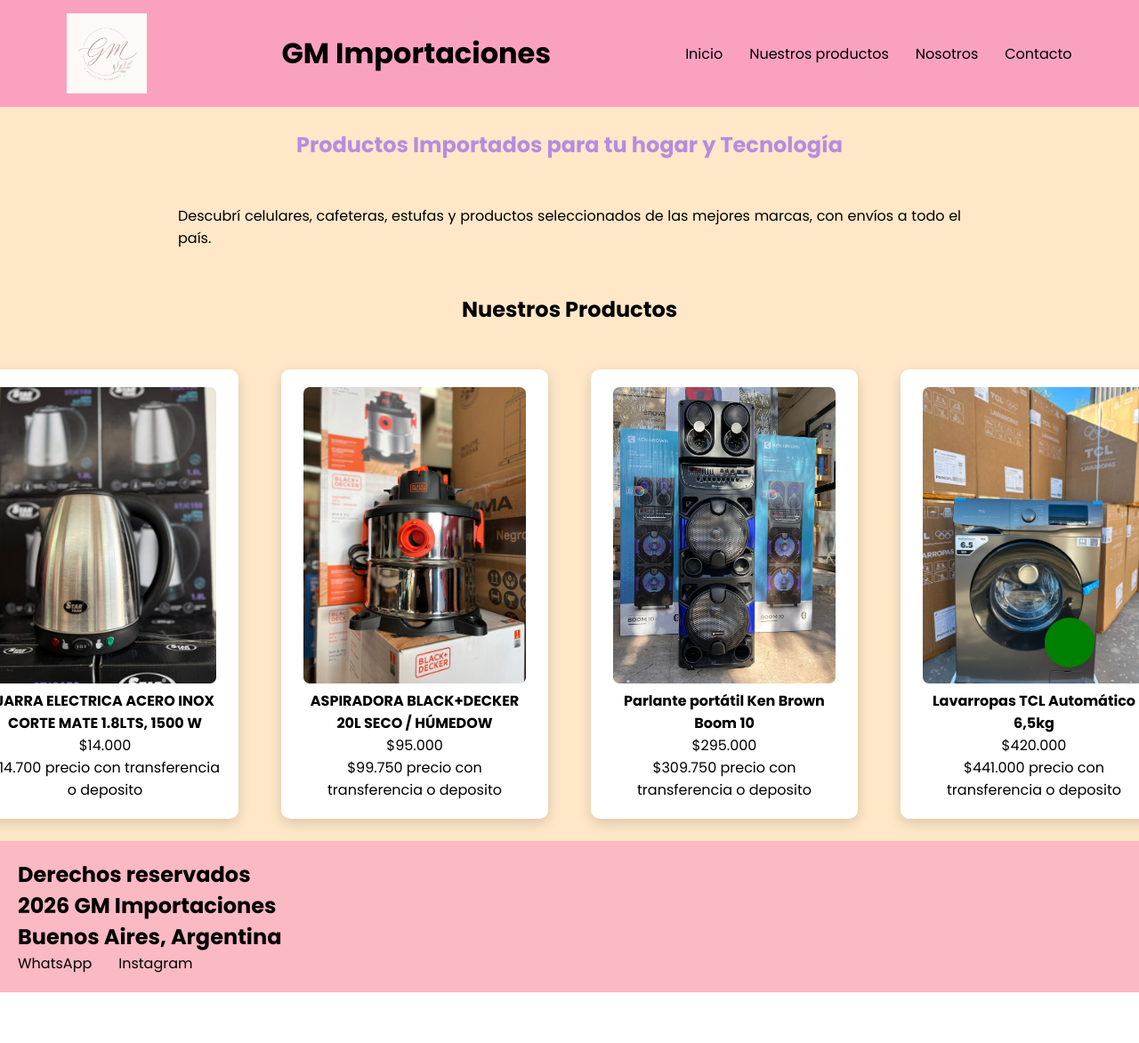
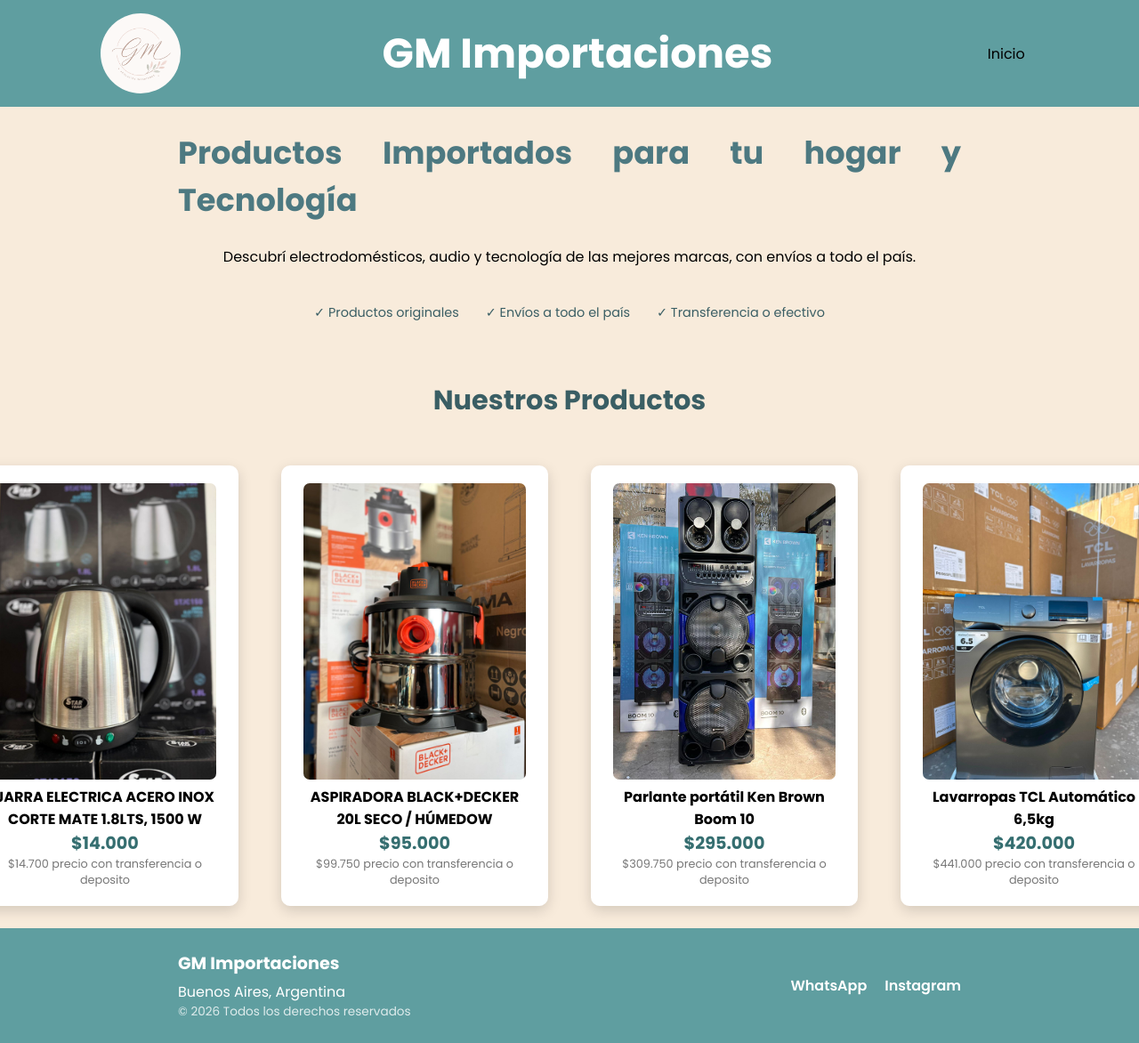
Before and after one commit to Guillemeza/Tienda-Digital, a plain HTML site: page index.html in a window 1280 px wide. Shown: the top 1172 px of the page at 89% size. Before the commit the page ends 1115 px from the top, so only its background shows below. Drawn offline with Linux system fonts and the light colour scheme.

Commit message:
Ajustes de footer, header y sección de productos

```diff
--- a/css/styles.css
+++ b/css/styles.css
@@ -3,25 +3,69 @@
     padding: 0;
     box-sizing: border-box;
 }
-
-.tituloIndex{
-    color: rgb(182, 140, 224);
-}
 *{
     font-family: "Poppins", sans-serif;
 }
+ul{
+    list-style: none;
+    background-color:#5f9ea0;
+}
+a{
+    text-decoration:none;
+    color:black;
+}
+/*    MENU    */
+.listaPrincipal{
+    display: flex;
+}
 
+.listaPrincipal li{
+    position: relative;
+}
+.listaPrincipal ul{
+    position: absolute;
+    min-width: 180px;
+    display: none;
+}
+
+.listaPrincipal > li > ul{
+    top: 100%;
+    left: 0;
+}
+.listaPrincipal a{
+    display: flex;
+    padding: 15px;
+    white-space: nowrap;
+}
+
+.listaPrincipal li a:hover{
+    background-color:beige;
+}
+.listaPrincipal li:hover > ul {
+    display: block;
+}
+
+.tituloIndex{
+    color: rgb(77, 121, 129); /* versión más oscura del verde-azulado del header */
+    font-size: 2.2rem; /* si ahora tiene menos, esto lo agranda */
+}
+/*   IMAGEN DEL HEADER    */
 .header-img{
     width: 90px;
     height: 90px;
-    object-fit:scale-down;
+    object-fit:cover;
     display: block;
+    border-radius: 50px;
 }
-
+/*   INDEX HEADER    */
+.indexHeader h1{
+    color: #ffffff;
+    font-size: 2.9rem;
+}
 .indexHeader{
     position: sticky;
     top: 0%;
-    background-color: rgb(251, 161, 192);
+    background-color:#5f9ea0;
     display: flex;
     justify-content: space-around;
     align-items: center;
@@ -31,42 +75,39 @@
     background-repeat: no-repeat;
     background-attachment: fixed;
 }
-
-ul{
+.titulo-seccion{
+    font-size: 1.9rem;
+    text-align: center;
+    margin: 40px 0 25px;
+    color: rgb(58, 94, 100);
+}
+.beneficios{
     display: flex;
-    list-style: none;
+    justify-content: center;
     gap: 30px;
+    margin-top: 15px;
+    font-size: 0.9rem;
+    color: rgb(58, 94, 100);
+    flex-wrap: wrap;
 }
-
-a{
-    text-decoration:none;
-    color:black;
-}
-
+/*    MAIN    */
 main{
     min-height: 100vh;
-    background-color: rgb(255, 231, 200);
+    background-color: #f8ebdb;
     padding: 25px 200px;
     display: flex;
     flex-direction: column;
     align-items: center;
     text-align: justify;
-    gap: 50px;
+    gap: 25px;
 }
-
+/*    PRODUCTOS    */
 .contenedor-productos{
     display: grid;
     grid-template-columns: repeat(4,1fr);
     gap: 3rem;
     justify-items: center;
 }
-
-/*.item{
-    background-color: beige;
-    padding: 1rem 2rem;
-    text-align: center;
-}*/
-
 article{
     width:300px;
     background:white;
@@ -75,18 +116,60 @@
     text-align:center;
     box-shadow:0 5px 15px rgb(0 0 0 / .15);
 }
-
 .productos{
     width: 250px;
     height: auto;
     border-radius: 7px;
 }
-
+.precio-efectivo{
+    font-size: 1.2rem;
+    font-weight: bold;
+    color: #356e70;
+}
+.precio-transferencia{
+    font-size: 0.8rem;
+    color: #777;
+}
+/*    FOOTER    */
 footer{
-    padding:20px;
-    background-color: rgb(251, 185, 196);
+    padding:25px 200px;
+    background-color:#5f9ea0;
+    color: white;
+}
+.footer-contenido{
+    display: flex;
+    justify-content: space-between;
+    align-items: center;
+    flex-wrap: wrap;
+    gap: 20px;
 }
 
+.footer-titulo{
+    font-size: 1.2rem;
+    font-weight: bold;
+    margin-bottom: 5px;
+}
+
+.footer-copy{
+    font-size: 0.85rem;
+    opacity: 0.8;
+}
+
+.footer-redes{
+    display: flex;
+    gap: 20px;
+}
+
+.footer-redes a{
+    color: black;
+    font-weight: 600;
+    text-decoration: none;
+    color: white;
+}
+
+.footer-redes a:hover{
+    text-decoration: underline;
+}
 .wa{
     height: 7vh;
     width: 7vh;
--- a/index.html
+++ b/index.html
@@ -15,74 +15,78 @@
 
         <h1>GM Importaciones</h1>
         <nav>
-            <ul>
-                <li><a href="./index.html">Inicio</a></li>
-                <li><a href="./pages/productos.html">Nuestros productos</a></li>
-                <li><a href="#">Nosotros</a></li>
-                <li><a href="./pages/contacto.html">Contacto</a></li>
+            <ul class="listaPrincipal">
+                <li>
+                    <a href="./index.html">Inicio</a>
+                    <ul>
+                        <li><a href="./pages/productos.html">Nuestros productos</a></li>
+                        <li><a href="#">Nosotros</a></li>
+                        <li><a href="./pages/contacto.html">Contacto</a></li>
+                    </ul>
+                </li>
             </ul>
         </nav>
+
     </header> <!-- Encabezado -->
 
     <main>
 
         <h2 class="tituloIndex">Productos Importados para tu hogar y Tecnología</h2>
+        <p>Descubrí electrodomésticos, audio y tecnología de las mejores marcas, con envíos a todo el país.</p>
 
-        <p>Descubrí celulares, cafeteras, estufas y productos seleccionados de las mejores marcas, con envíos a todo el país.</p>
-
-        <h2>Nuestros Productos</h2>
+        <div class="beneficios">
+            <span>✓ Productos originales</span>
+            <span>✓ Envíos a todo el país</span>
+            <span>✓ Transferencia o efectivo</span>
+        </div>
+        <h2 class="titulo-seccion">Nuestros Productos</h2>
 
         <section class="contenedor-productos">
 
             <article>
                 <img class="productos" src="./img/pavaElectricaAcero.jpeg" alt="Pava electrica de acero inoxidable">
                 <h4>JARRA ELECTRICA ACERO INOX CORTE MATE 1.8LTS, 1500 W</h4>
-                <p>$14.000</p>
-                <p>$14.700 precio con transferencia o deposito</p>
+                <p class="precio-efectivo">$14.000</p>
+                <p class="precio-transferencia">$14.700 precio con transferencia o deposito</p>
             </article>
 
             <article>
                 <img class= "productos" src="./img/aspiradoraBlack.jpeg" alt="Aspiradora Black">
                 <h4>ASPIRADORA BLACK+DECKER 20L SECO / HÚMEDOW</h4>
-                <p>$95.000</p>
-                <p>$99.750 precio con transferencia o deposito</p>
+                <p class="precio-efectivo">$95.000</p>
+                <p class="precio-transferencia">$99.750 precio con transferencia o deposito</p>
             </article>
 
             <article>
                 <img class= "productos" src="./img/parlanteKen.jpeg" alt="Parlante Portatil">
                 <h4>Parlante portátil Ken Brown Boom 10</h4>
-                <p>$295.000</p>
-                <p>$309.750 precio con transferencia o deposito</p>
+                <p class="precio-efectivo">$295.000</p>
+                <p class="precio-transferencia">$309.750 precio con transferencia o deposito</p>
             </article>
 
             <article>
                 <img class= "productos" src="./img/lavarropasTcl.jpeg" alt="Lavarropas TCL">
                 <h4>Lavarropas TCL Automático 6,5kg</h4>
-                <p>$420.000</p>
-                <p>$441.000 precio con transferencia o deposito</p>
+                <p class="precio-efectivo">$420.000</p>
+                <p class="precio-transferencia">$441.000 precio con transferencia o deposito</p>
             </article>
         </section>
     </main>
 
     <footer>
-        <h2>Derechos reservados</h2>
-        <h2>2026 GM Importaciones</h2>
-        <h2>Buenos Aires, Argentina</h2>
+        <div class="footer-contenido">
+            <div class="footer-info">
+                <p class="footer-titulo">GM Importaciones</p>
+                <p>Buenos Aires, Argentina</p>
+                <p class="footer-copy">© 2026 Todos los derechos reservados</p>
+            </div>
 
-        <nav>
-            <ul>
-                <li>
-                    <a href="#">WhatsApp</a>
-                </li>
-                <li>
-                    <a href="#">Instagram</a>
-                </li>
-                <li class="wa">
-                    <a href="#"></a>
-                </li>
-            </ul>
-        </nav>
-    </footer>
+            <div class="footer-redes">
+                <a href="https://wa.me/54911XXXXXXXX" target="_blank">WhatsApp</a>
+                <a href="https://instagram.com/tu_usuario" target="_blank">Instagram</a>
+            </div>
+        </div>
+</footer>
 
 </body>
 </html>
```
Also changed, not shown: pages/contacto.html (+19 -1 lines), pages/productos.html (+22 -3 lines).
